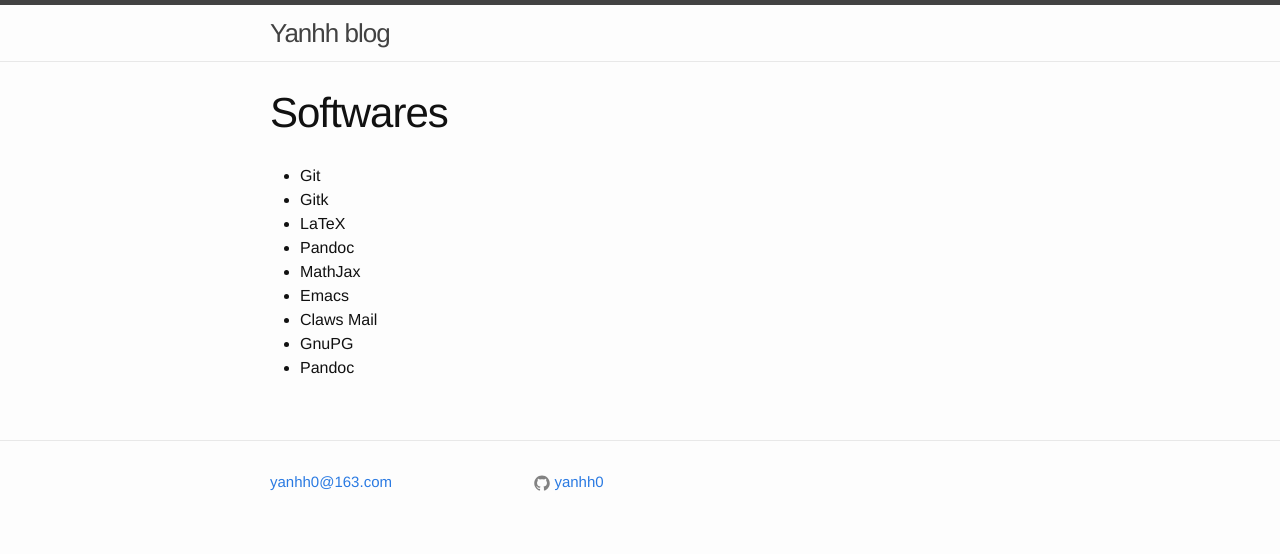
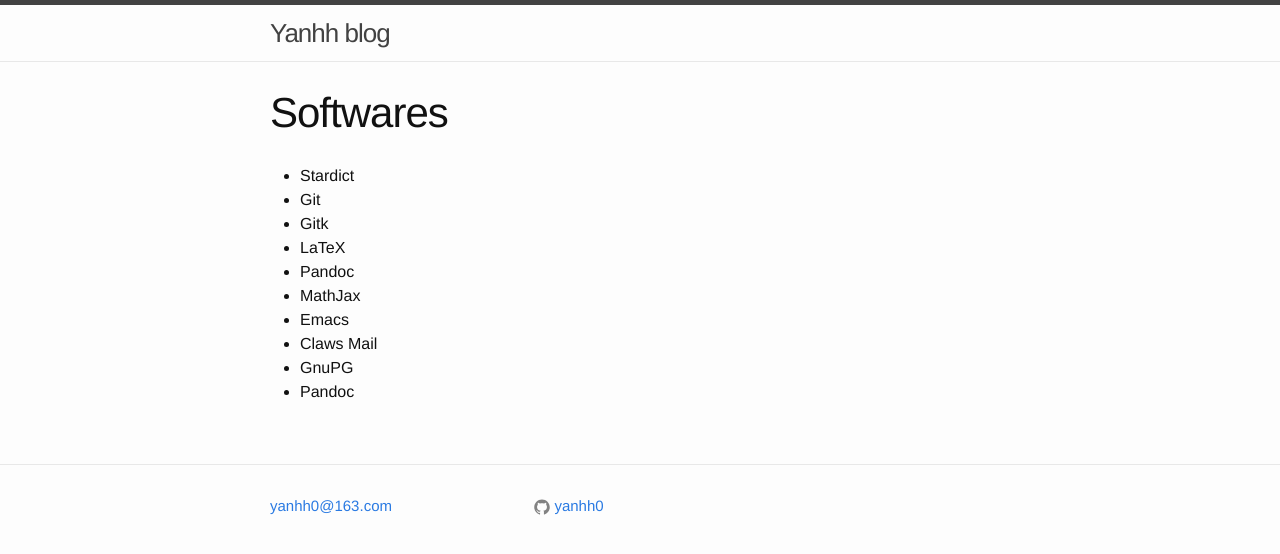
Before and after one commit to ggaarder7/yanhh0.github.io, a Jekyll site: the page built from blog/softwares.md, in a window 1280 px wide. Shown: the top 554 px of the page. Built offline with Jekyll 4.4.1, drawn with Linux system fonts in a browser that asks for light colours.

Commit message:
*** empty log message ***

```diff
--- a/blog/softwares.md
+++ b/blog/softwares.md
@@ -2,6 +2,7 @@
 title: Softwares
 ---
 
+- Stardict
 - Git
 - Gitk
 - LaTeX
```
